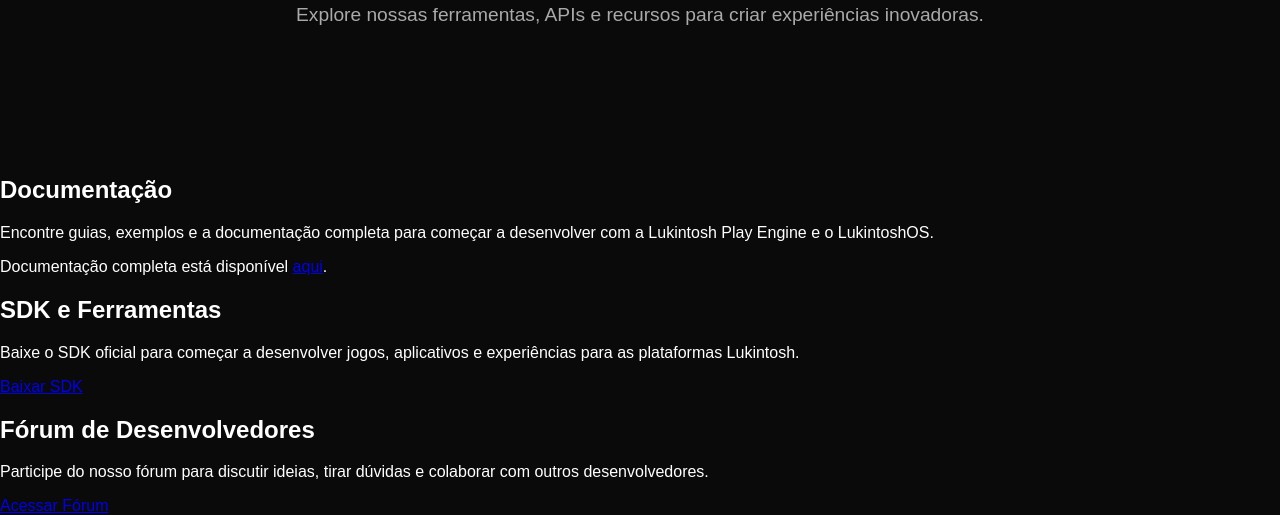
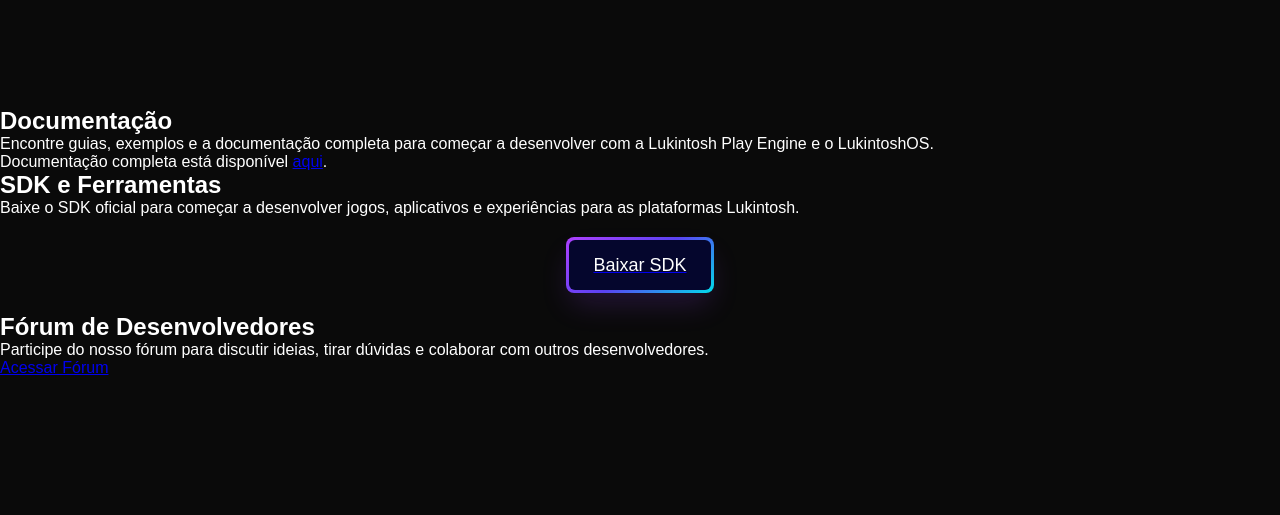
Before and after one commit to LukeMinivaca85/lukintosh-site, a plain HTML site: page developer.html in a window 1280 px wide. Shown: the part 450-965 px from the top of the page. After the commit the page ends 827 px from the top, so only its background shows below. Drawn offline with Linux system fonts and the light colour scheme.

Commit message:
Add files via upload

```diff
--- a/developer.html
+++ b/developer.html
@@ -10,7 +10,7 @@
 <body>
   <header class="navbar">
     <img src="assets/lukintosh_logo.png" alt="Logo da Lukintosh" width="200">
-    <span>Lukintosh</span> <!-- Texto gigantesco -->
+    <span>Lukintosh</span>
     <nav>
       <a href="index.html">Início</a>
       <a href="ai.html">AI</a>
@@ -18,7 +18,7 @@
       <a href="cloud.html">Cloud</a>
       <a href="play.html">Play</a>
       <a href="support.html">Suporte</a>
-      <a href="developer.html">Developer</a> <!-- Esta página -->
+      <a href="developer.html">Developer</a>
       <a href="store.html">Loja</a>
     </nav>
   </header>
@@ -31,15 +31,21 @@
   <section>
     <h2>Documentação</h2>
     <p>Encontre guias, exemplos e a documentação completa para começar a desenvolver com a Lukintosh Play Engine e o LukintoshOS.</p>
-    <p>Documentação completa está disponível <a href="#">aqui</a>.</p>
+    <p>Documentação completa está disponível <a href="how-to-install-lukintoshos.html">aqui</a>.</p>
 
     <h2>SDK e Ferramentas</h2>
     <p>Baixe o SDK oficial para começar a desenvolver jogos, aplicativos e experiências para as plataformas Lukintosh.</p>
-    <a href="sdk/download">Baixar SDK</a>
+
+    <!-- Botão de download com o estilo do Uiverse -->
+    <a href="file:///D:/LukintoshSDK%20(C%2B%2B%20%26%20C%23).zip" download>
+      <button>
+        <span>Baixar SDK</span>
+      </button>
+    </a>
 
     <h2>Fórum de Desenvolvedores</h2>
     <p>Participe do nosso fórum para discutir ideias, tirar dúvidas e colaborar com outros desenvolvedores.</p>
-    <a href="forum">Acessar Fórum</a>
+    <a href="forum.html">Acessar Fórum</a>
   </section>
 </body>
 </html>
--- a/style.css
+++ b/style.css
@@ -1,3 +1,11 @@
+/* Resetando margens e preenchimentos */
+* {
+    margin: 0;
+    padding: 0;
+    box-sizing: border-box;
+}
+
+/* Corpo da página */
 body {
     margin: 0;
     font-family: 'Poppins', sans-serif;
@@ -5,6 +13,7 @@ body {
     color: #fff;
 }
 
+/* Barra de navegação */
 .navbar {
     display: flex;
     justify-content: space-between;
@@ -33,6 +42,7 @@ body {
     color: #fff;
 }
 
+/* Seção hero */
 .hero {
     text-align: center;
     padding: 100px 20px;
@@ -49,7 +59,55 @@ body {
     color: #aaa;
 }
 
-/* Botão animado do Uiverse */
+/* From Uiverse.io by cssbuttons-io */
+button {
+    align-items: center;
+    background-image: linear-gradient(144deg, #af40ff, #5b42f3 50%, #00ddeb);
+    border: 0;
+    border-radius: 8px;
+    box-shadow: rgba(151, 65, 252, 0.2) 0 15px 30px -5px;
+    box-sizing: border-box;
+    color: #ffffff;
+    display: flex;
+    font-size: 18px;
+    justify-content: center;
+    line-height: 1em;
+    max-width: 100%;
+    min-width: 140px;
+    padding: 3px;
+    text-decoration: none;
+    user-select: none;
+    -webkit-user-select: none;
+    touch-action: manipulation;
+    white-space: nowrap;
+    cursor: pointer;
+    transition: all 0.3s;
+    margin: 20px auto; /* Centraliza o botão */
+}
+
+button:active,
+button:hover {
+    outline: 0;
+}
+
+button span {
+    background-color: rgb(5, 6, 45);
+    padding: 16px 24px;
+    border-radius: 6px;
+    width: 100%;
+    height: 100%;
+    transition: 300ms;
+}
+
+button:hover span {
+    background: none;
+}
+
+button:active {
+    transform: scale(0.9);
+}
+
+/* Efeito glow do botão */
 .glow-on-hover {
     width: 200px;
     height: 50px;
@@ -97,6 +155,7 @@ body {
     border-radius: 10px;
 }
 
+/* Cards */
 .cards {
     display: flex;
     justify-content: center;
```
Also changed, not shown: forum.html (added, +29 -0 lines), how-to-install-lukintoshos.html (added, +48 -0 lines), support.html (+1 -1 lines).
